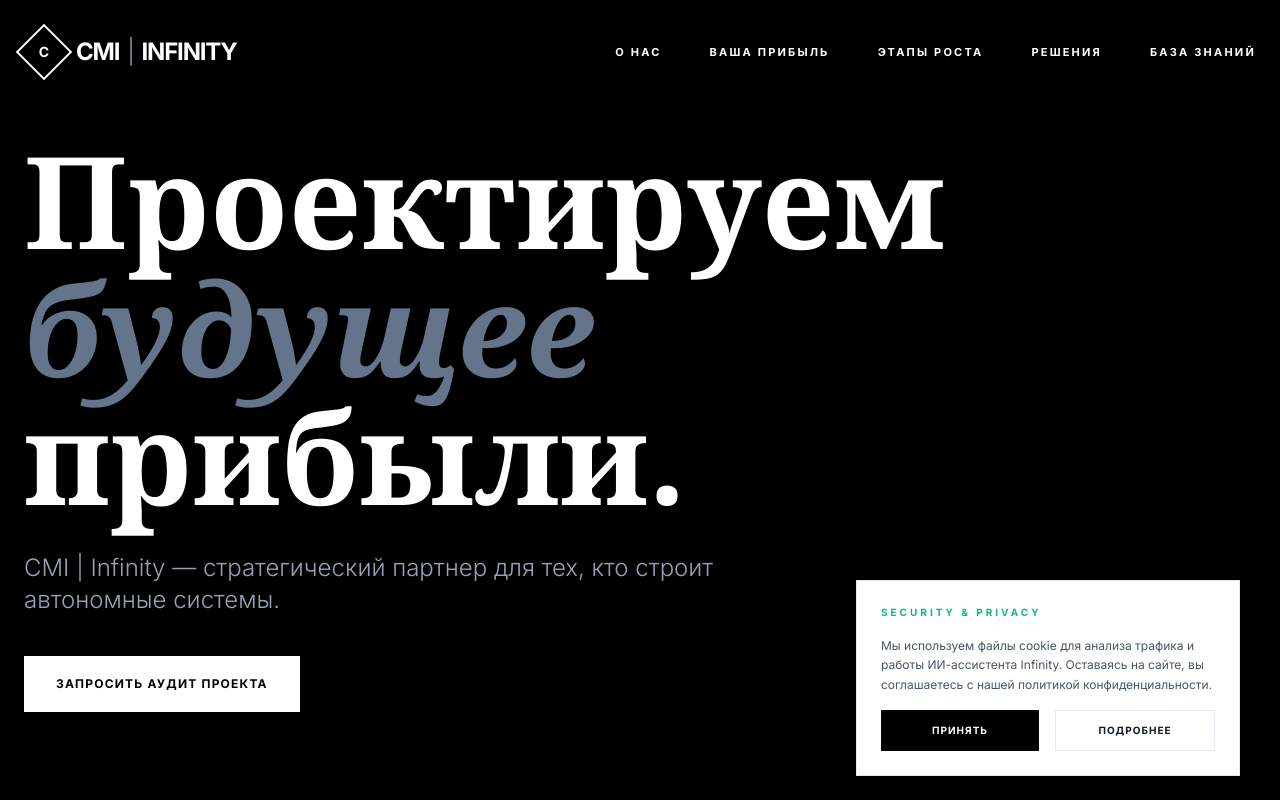
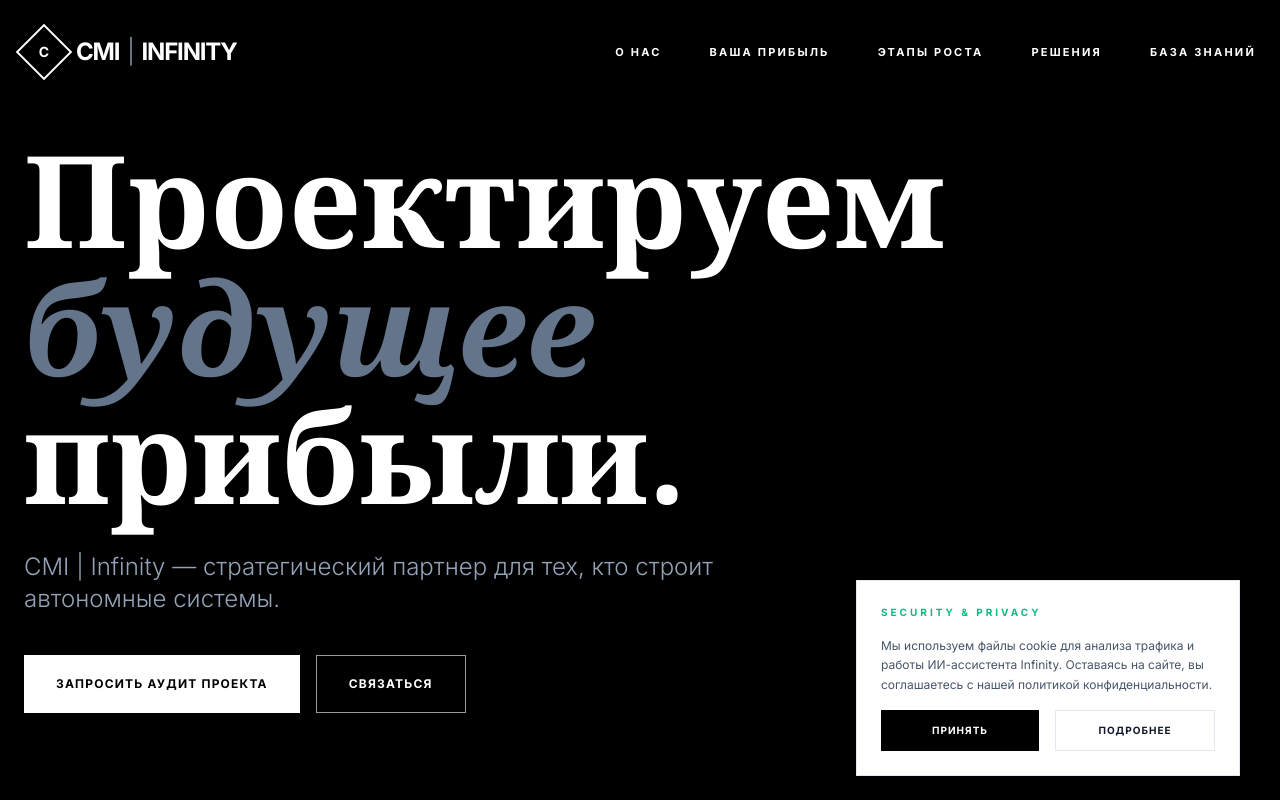
Before and after one commit to primecastmed-wq/infinity-cmi-website, a React (Vite) app: page / in a window 1280 px wide. Shown: the top 800 px of the page. Built offline with nearby package versions, Linux system fonts and the light colour scheme.

Commit message:
Add Telegram contact button in hero

```diff
--- a/Hero.tsx
+++ b/Hero.tsx
@@ -16,9 +16,14 @@ const Hero: React.FC<HeroProps> = ({ onCtaClick }) => {
         <p className="text-base md:text-2xl text-slate-400 mb-10 max-w-3xl font-light">
           CMI | Infinity — стратегический партнер для тех, кто строит автономные системы.
         </p>
-        <button onClick={onCtaClick} className="bg-white text-black px-8 py-5 font-bold uppercase tracking-widest text-xs hover:bg-emerald-500 hover:text-white transition-all">
-          Запросить аудит проекта
-        </button>
+        <div className="flex flex-col sm:flex-row gap-4">
+          <button onClick={onCtaClick} className="bg-white text-black px-8 py-5 font-bold uppercase tracking-widest text-xs hover:bg-emerald-500 hover:text-white transition-all">
+            Запросить аудит проекта
+          </button>
+          <a href="https://t.me/Help_agent007_bot" target="_blank" rel="noreferrer" className="inline-flex items-center justify-center border border-white/60 text-white px-8 py-5 font-bold uppercase tracking-widest text-xs hover:border-emerald-500 hover:text-emerald-400 transition-all">
+            Связаться
+          </a>
+        </div>
       </div>
     </section>
   );
```
Also changed, not shown: 2 other files (tests, documents, lock files or other folders).
